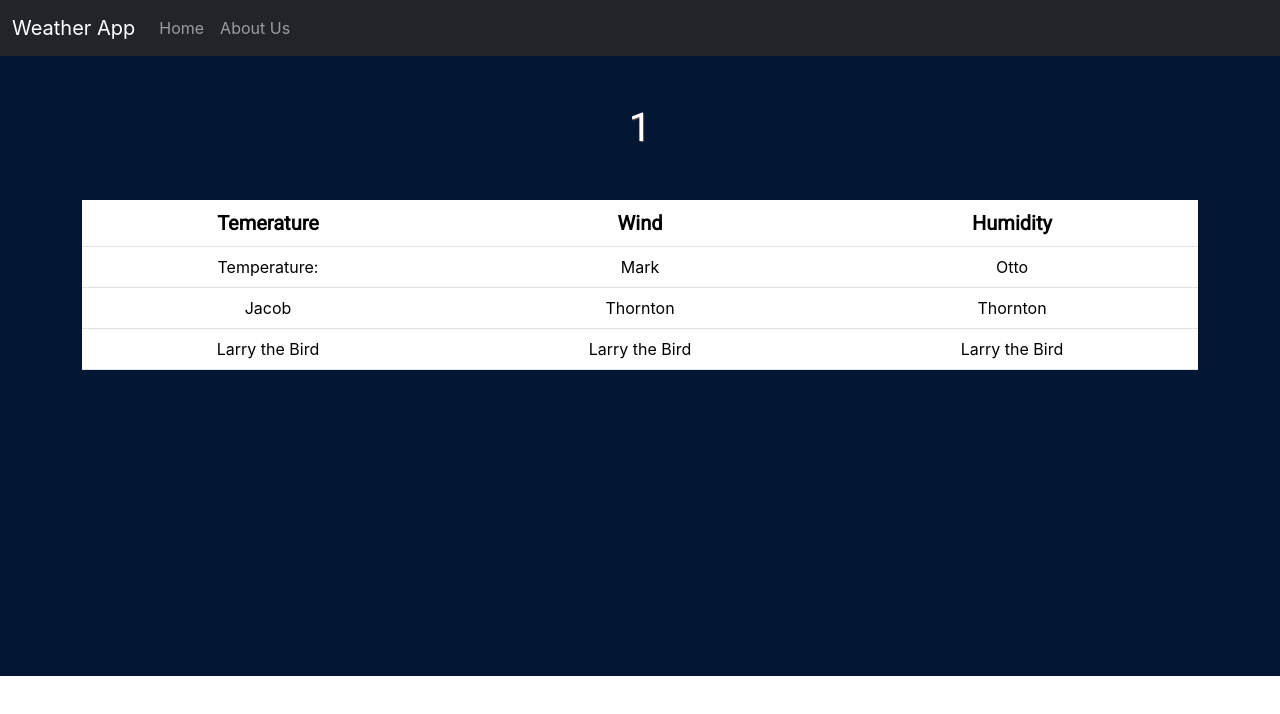
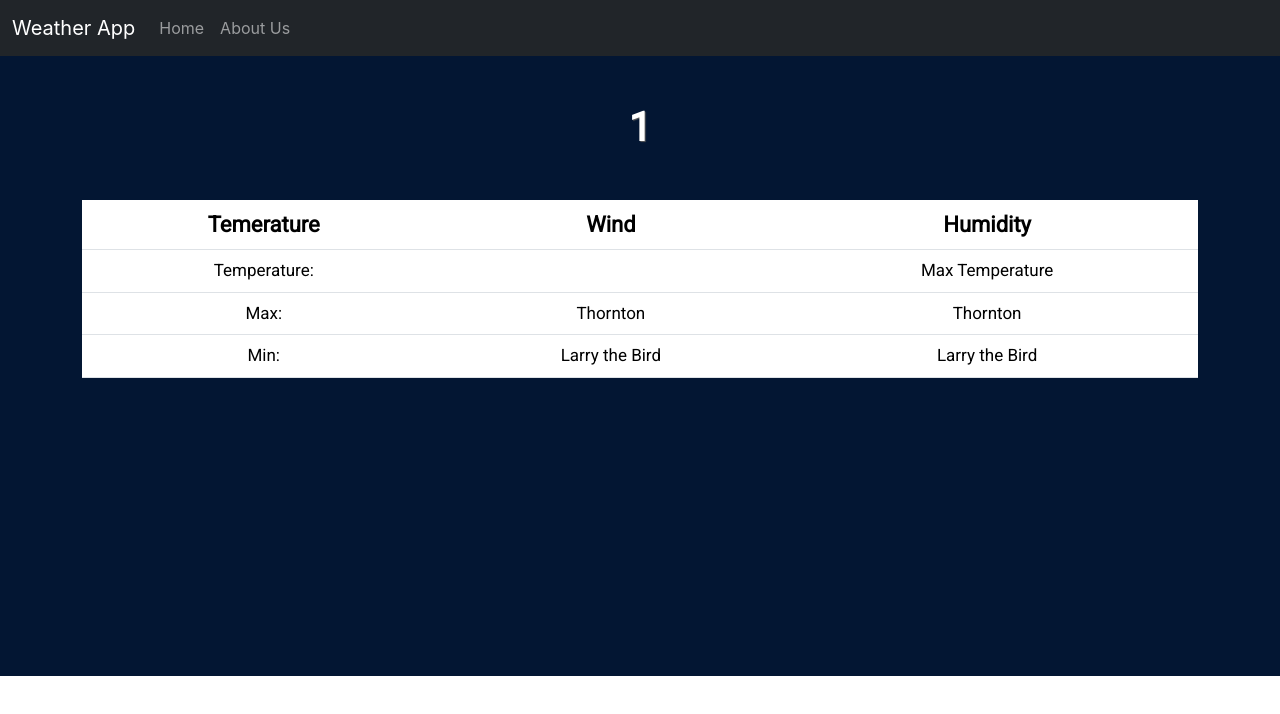
Before and after one commit to mkb-03/React.js, a React (Create React App) app in the folder weather/: page /1 in a window 1280 px wide. Shown: the top 714 px of the page. Built offline with nearby package versions, Linux system fonts and the light colour scheme; no server answers.

Commit message:
weatherDetails

```diff
--- a/weather/src/Pages/WeatherDetails.js
+++ b/weather/src/Pages/WeatherDetails.js
@@ -13,7 +13,7 @@ const WeatherDetails = () => {
                 const response = await fetch(`https://api.openweathermap.org/data/2.5/weather?q=${cityName}&appid=ba0fbe3ba356d819fc1351fe5ca089a2&units=metric`)
 
                 const data = await response.json()
-
+                console.log(data);
                 setWeatherData(data)
 
             } catch (error) {
@@ -32,7 +32,7 @@ const WeatherDetails = () => {
         <div style={{ height: "620px", backgroundColor: "#031633" }}>
             <div className="container text-center pt-5 " >
                 <h2>{cityName}</h2>
-                <table class="table mt-5 ">
+                <table className="table mt-5 ">
                     <thead>
                         <tr >
                             <th scope="col">Temerature</th>
@@ -44,20 +44,20 @@ const WeatherDetails = () => {
                     <tbody>
                         <tr>
                             <td >Temperature:  </td>
-                            <td>Mark</td>
-                            <td>Otto</td>
+                            <td></td>
+                            <td>Max Temperature</td>
 
                         </tr>
                         <tr>
 
-                            <td>Jacob</td>
+                            <td>Max: </td>
                             <td>Thornton</td>
                             <td>Thornton</td>
 
                         </tr>
                         <tr>
 
-                            <td >Larry the Bird</td>
+                            <td >Min: </td>
                             <td >Larry the Bird</td>
                             <td >Larry the Bird</td>
 
--- a/weather/src/index.css
+++ b/weather/src/index.css
@@ -31,11 +31,20 @@ h2 {
   text-align: center;
   font-size: 40px;
   font-weight: 600px;
+  font-weight: bold;
   text-shadow: 1px 1px 1px #5d5d5d;
 }
 
 th{
   font-family:'Roboto', sans-serif;
   color: white;
-  font-size: 20px;
+  font-size: 22px;
+  font-weight: 200px;
 }
+
+td{
+  font-family:'Roboto', sans-serif;
+  color: white;
+  font-size: 17px;
+  font-weight: 200px;
+}
```
